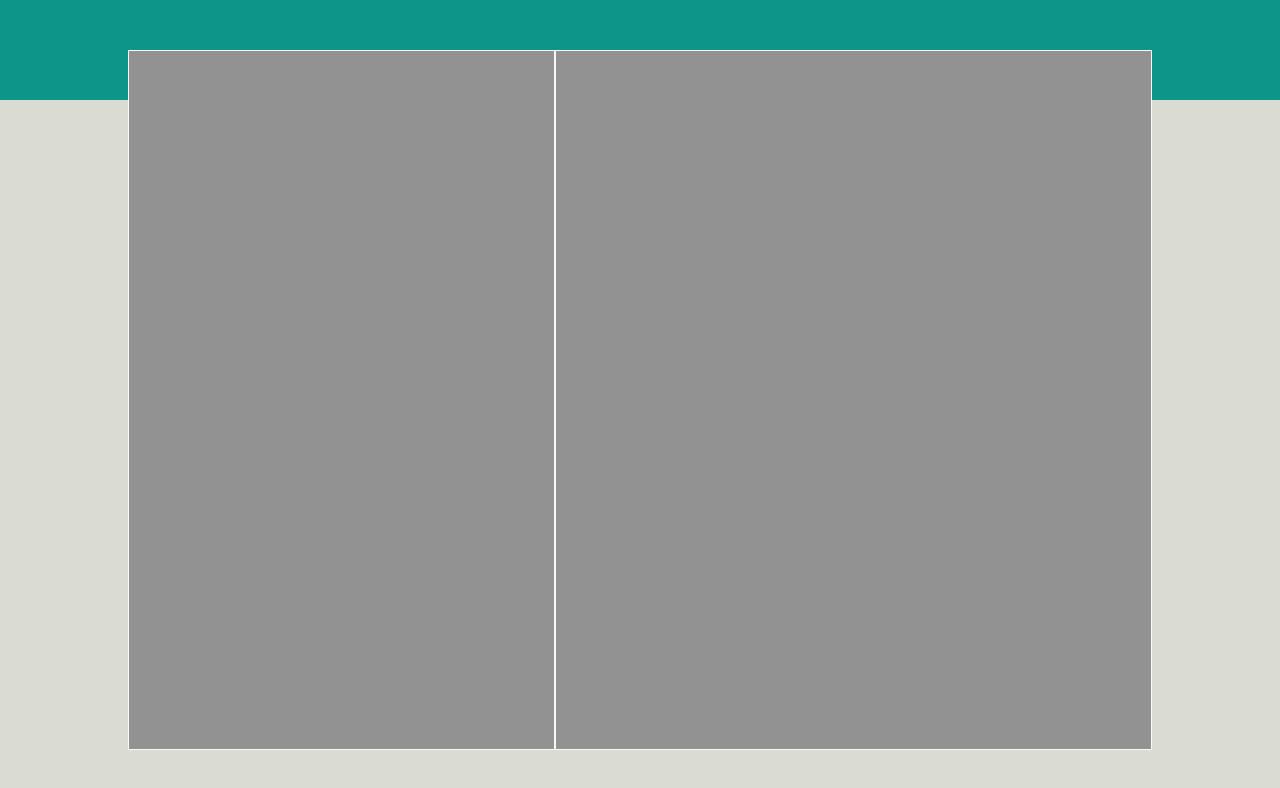
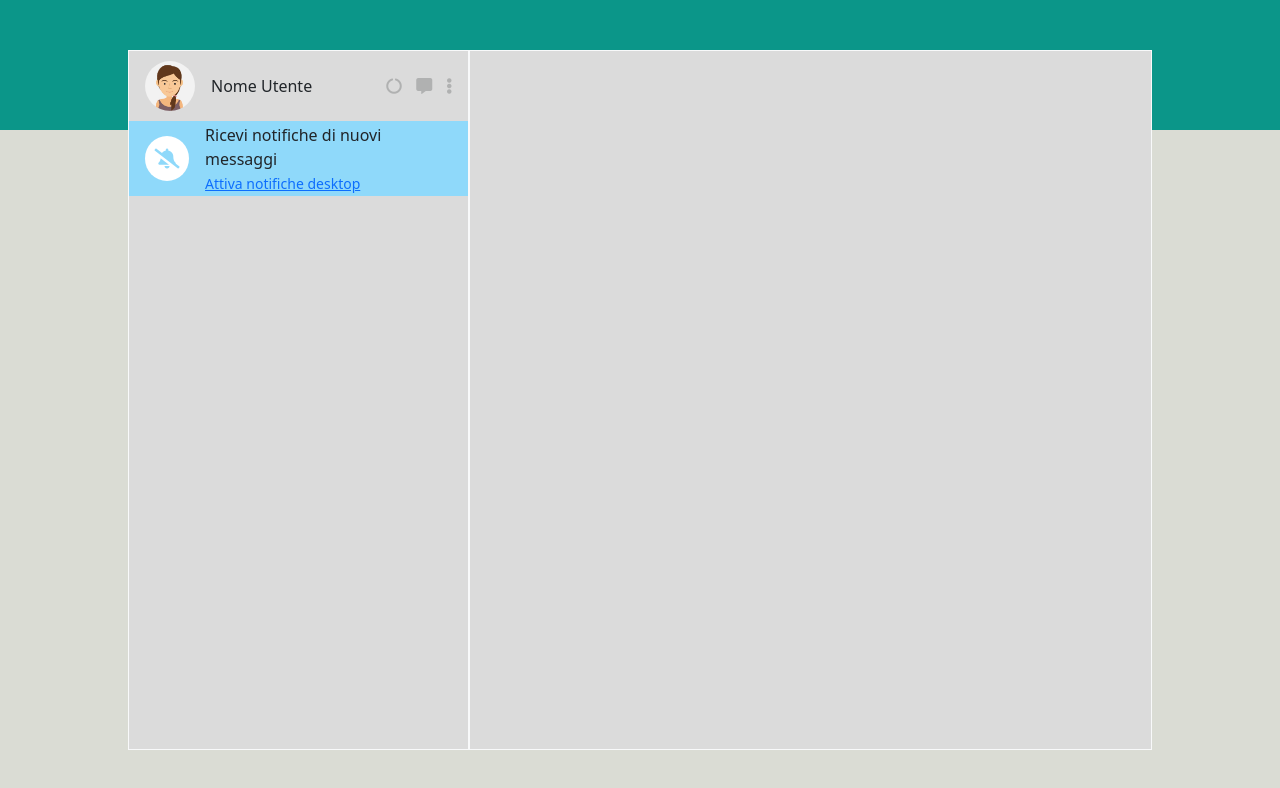
Before and after one commit to andre-cyb/vue-boolzapp, a plain HTML site: page index.html in a window 1280 px wide. Drawn offline with nearby package versions, Linux system fonts and the light colour scheme.

Commit message:
layout style update

```diff
--- a/CSS/style.css
+++ b/CSS/style.css
@@ -1,9 +1,9 @@
 .header_on_background{
-    height: 100px;
+    height: 130px;
     background-color: #0b9689;
 }
 .main_on_background{
-    height: calc(100vh - 100px);
+    height: calc(100vh - 130px);
     background-color: #dadcd4;
 }
 
@@ -14,8 +14,44 @@
     left: 50%;
     transform: translateX(-50%);
     top: 50px;
-    background-color: rgb(146, 146, 146);
+    background-color: rgb(219, 219, 219);
 }
 .my_row_style{
     height: 100%;
 }
+
+/* sezione utente */
+.my_style_users{
+    height: 70px ;
+    display: flex;
+    align-items: center;
+}
+.my_style_users i{
+    padding-left: 10px;
+    color: #b0b1b1;
+}
+/* *************** */
+
+/* sezione notifiche */
+.my_style_notification{
+    display: flex;
+    align-items: center;
+    height: 75px;
+    background-color: #8fd9fa;
+}
+.my_bell_style{
+    position: relative;
+    height: 45px;
+    width: 45px;
+    background-color: white;
+    border-radius: 50%;
+}
+.my_bell_style i {
+    font-size: 20px;
+    position: absolute;
+    top: 50%;
+    left: 50%;
+    transform: translate(-50%, -50%);
+    vertical-align: middle;
+    color: #8fd9fa;
+}
--- a/index.html
+++ b/index.html
@@ -18,12 +18,37 @@
 
     <main>
         <div class=" position-relative">
+            <!-- BACKGROUND STYLE -->
             <div class="header_on_background"></div>
             <div class="main_on_background"></div>
+
+            <!-- CONTAINER EFFETTIVO BOOLZAPP -->
             <div class="container my_boolzapp_cont">
                 <div class="row my_row_style">
-                    <div class="col-5 border border-light"></div>
-                    <div class="col-7 border border-light"></div>
+
+                    <!-- layout con colonne sx e dx per contenuti -->
+                    <div class="col-4 border border-light p-0">
+
+                        <div class="my_style_users p-3">
+                            <img src="IMG/avatar_io.jpg" class="rounded-circle" width="50px" alt="avatar utente">
+                            <span class="ps-3">Nome Utente</span>
+                            <div class="ms-auto">
+                                <i class="fas fa-circle-notch"></i>
+                                <i class="fas fa-comment-alt"></i>
+                                <i class="fas fa-ellipsis-v"></i>
+                            </div>
+                        </div>
+                        <div class="my_style_notification p-3">
+                            <div class="my_bell_style"><i class="fas fa-bell-slash"></i></div>
+                            <div class="d-inline ps-3">
+                                <span class="d-block">Ricevi notifiche di nuovi messaggi</span>
+                                <small><a href="#">Attiva notifiche desktop</a></small>
+                            </div>
+                        </div>
+                        <div class="my_style_searchbar"></div>
+                        <div></div>
+                    </div>
+                    <div class="col-8 border border-light"></div>
                 </div>
             </div>
         </div>
```
